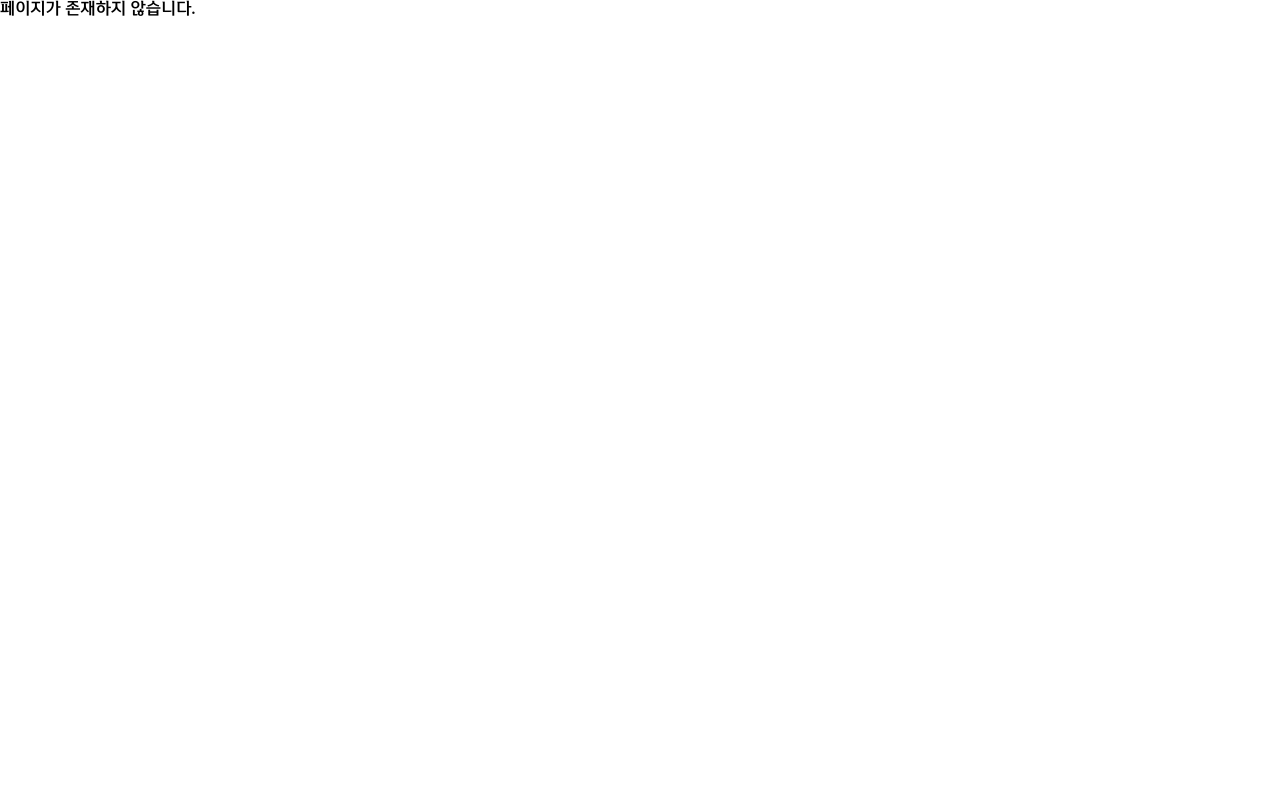
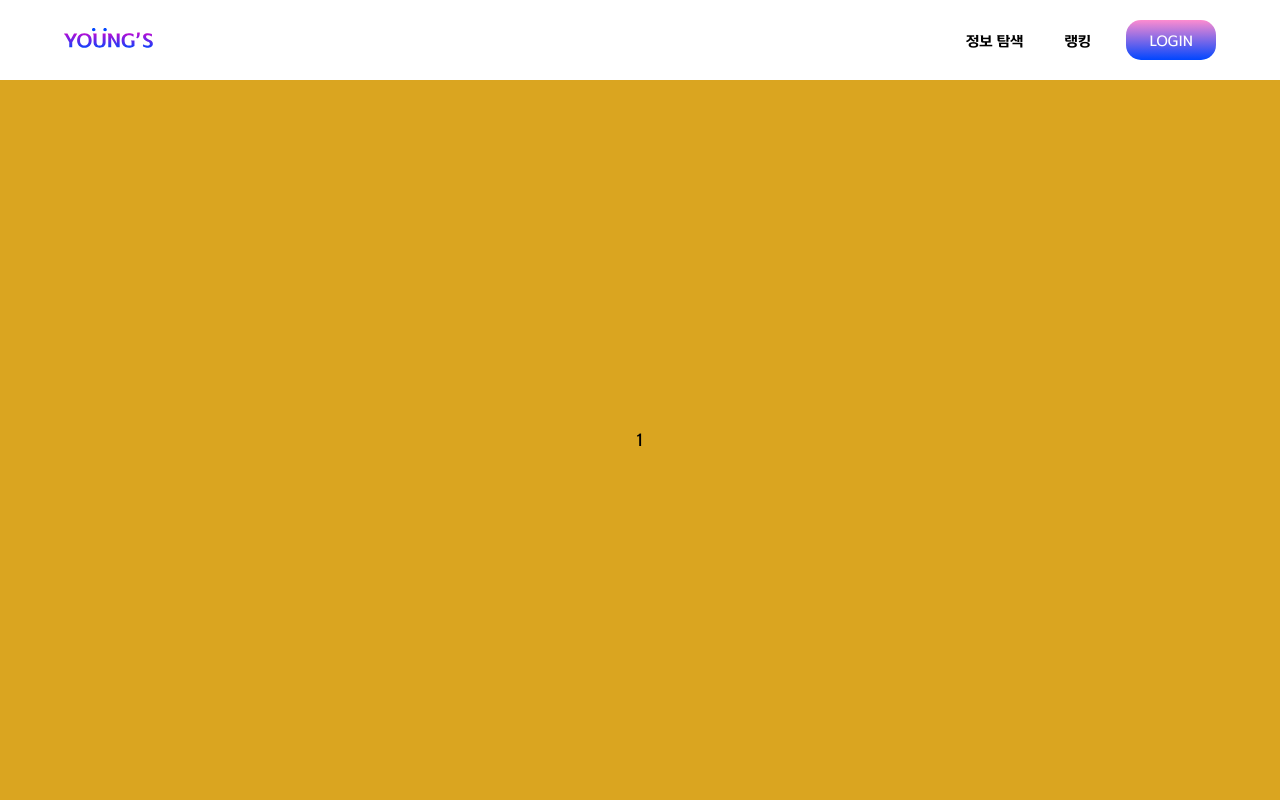
Before and after one commit to shinhanProject/youngs-front, a React (Create React App) app: page /onboarding in a window 1280 px wide. Shown: the top 800 px of the page. Built offline with nearby package versions, Linux system fonts and the light colour scheme; a web font is replaced by a local one.

Commit message:
[#22] feat : add onboarding page layout

```diff
--- a/src/Router.js
+++ b/src/Router.js
@@ -6,6 +6,7 @@ import NotFound from "./pages/NotFound";
 import Login from "./pages/Login";
 import BasicKnowledgeList from "./pages/BasicKnowledgeList";
 import Ranking from "./pages/Ranking";
+import OnBoarding from "./pages/OnBoarding";
 
 const Router = () => {
   return (
@@ -16,6 +17,7 @@ const Router = () => {
         <Route path="/login" element={<Login />} />
         <Route path="/basicknowledgelist" element={<BasicKnowledgeList />} />
         <Route path="/ranking" element={<Ranking />} />
+        <Route path="/onboarding" element={<OnBoarding />} />
       </Routes>
     </BrowserRouter>
   );
--- a/src/pages/OnBoarding/index.jsx
+++ b/src/pages/OnBoarding/index.jsx
@@ -0,0 +1,44 @@
+import React, { useEffect, useRef } from "react";
+import { Header, Footer } from "../../components";
+
+import { OnboardingContainer, Wrapper } from "./styled";
+
+const OnBoarding = () => {
+  const element = useRef({});
+
+  useEffect(() => {
+    const observerCallback = entries => {
+      entries.forEach(entry => {
+        if (entry.isIntersecting) {
+          entry.target.style.opacity = 1;
+          entry.target.style.transition = "opacity 0.5s";
+        } else {
+          entry.target.style.opacity = 0;
+          entry.target.style.transition = "opacity 0.5s";
+        }
+      });
+    };
+    const observer = new IntersectionObserver(observerCallback, {
+      threshold: 0.6,
+    });
+    Array.prototype.forEach.call(element.current.children, child => {
+      observer.observe(child);
+    });
+  }, []);
+
+  return (
+    <>
+      <Header />
+      <OnboardingContainer ref={element}>
+        <Wrapper theme="wrapper1">1</Wrapper>
+        <Wrapper theme="wrapper2">2</Wrapper>
+        <Wrapper theme="wrapper3">3</Wrapper>
+        <Wrapper theme="wrapper4">4</Wrapper>
+        <Wrapper theme="wrapper5">5</Wrapper>
+        <Footer />
+      </OnboardingContainer>
+    </>
+  );
+};
+
+export default OnBoarding;
--- /dev/null
+++ b/src/pages/OnBoarding/styled.js
@@ -0,0 +1,39 @@
+import styled from "styled-components";
+
+export const OnboardingContainer = styled.div`
+  display: flex;
+  width: 100%;
+  height: 90vh;
+  position: absolute;
+  top: 0;
+  left: 0;
+  flex-wrap: wrap;
+`;
+
+const WrapperStyles = {
+  wrapper1: {
+    marginTop: "10vh",
+    background: "goldenrod",
+  },
+  wrapper2: {
+    background: "green",
+  },
+  wrapper3: {
+    background: "white",
+  },
+  wrapper4: {
+    background: "pink",
+  },
+  wrapper5: {
+    background: "purple",
+  },
+};
+
+export const Wrapper = styled.div`
+  height: 90vh;
+  width: 100vw;
+  display: flex;
+  align-items: center;
+  justify-content: space-evenly;
+  ${props => WrapperStyles[props.theme]};
+`;
```
Also changed, not shown: .eslintrc.js.
